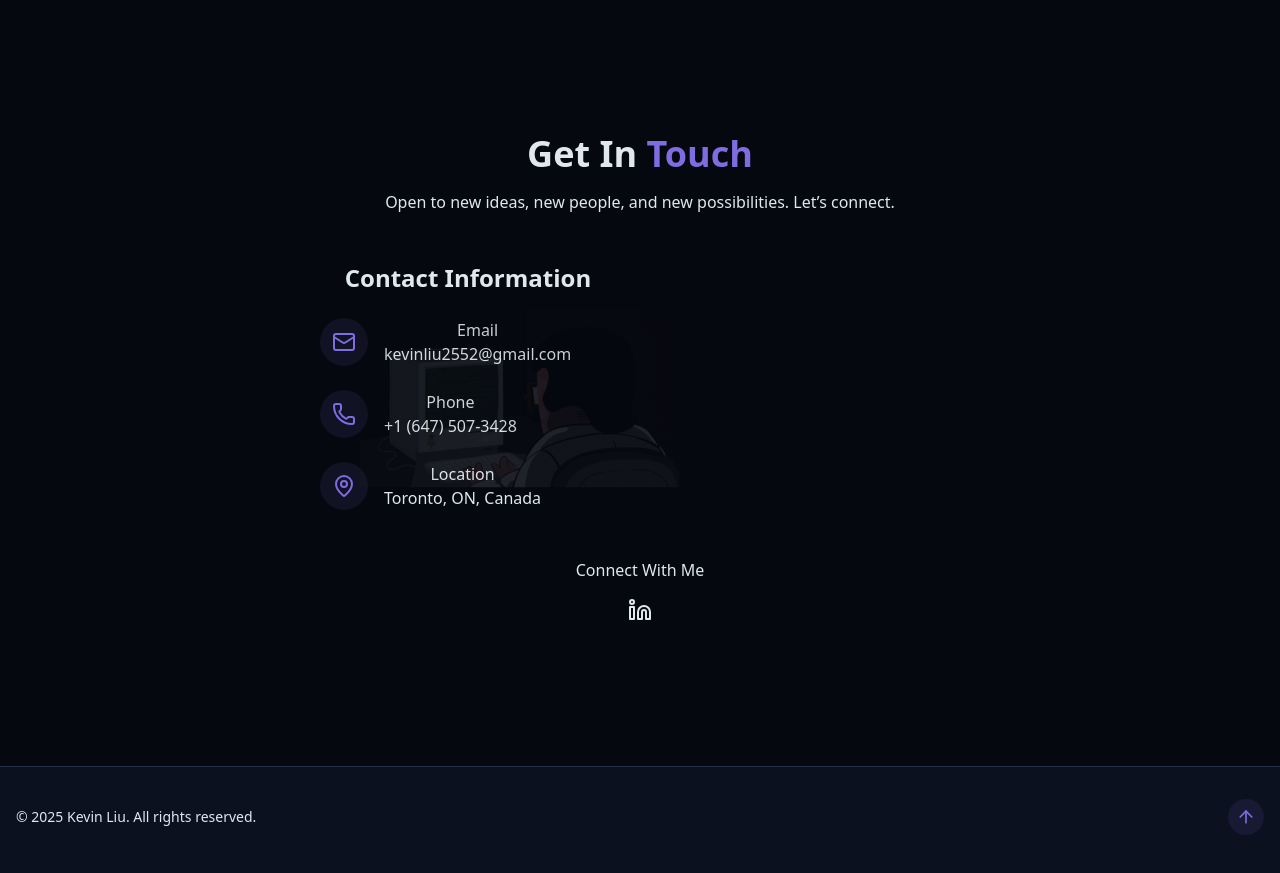
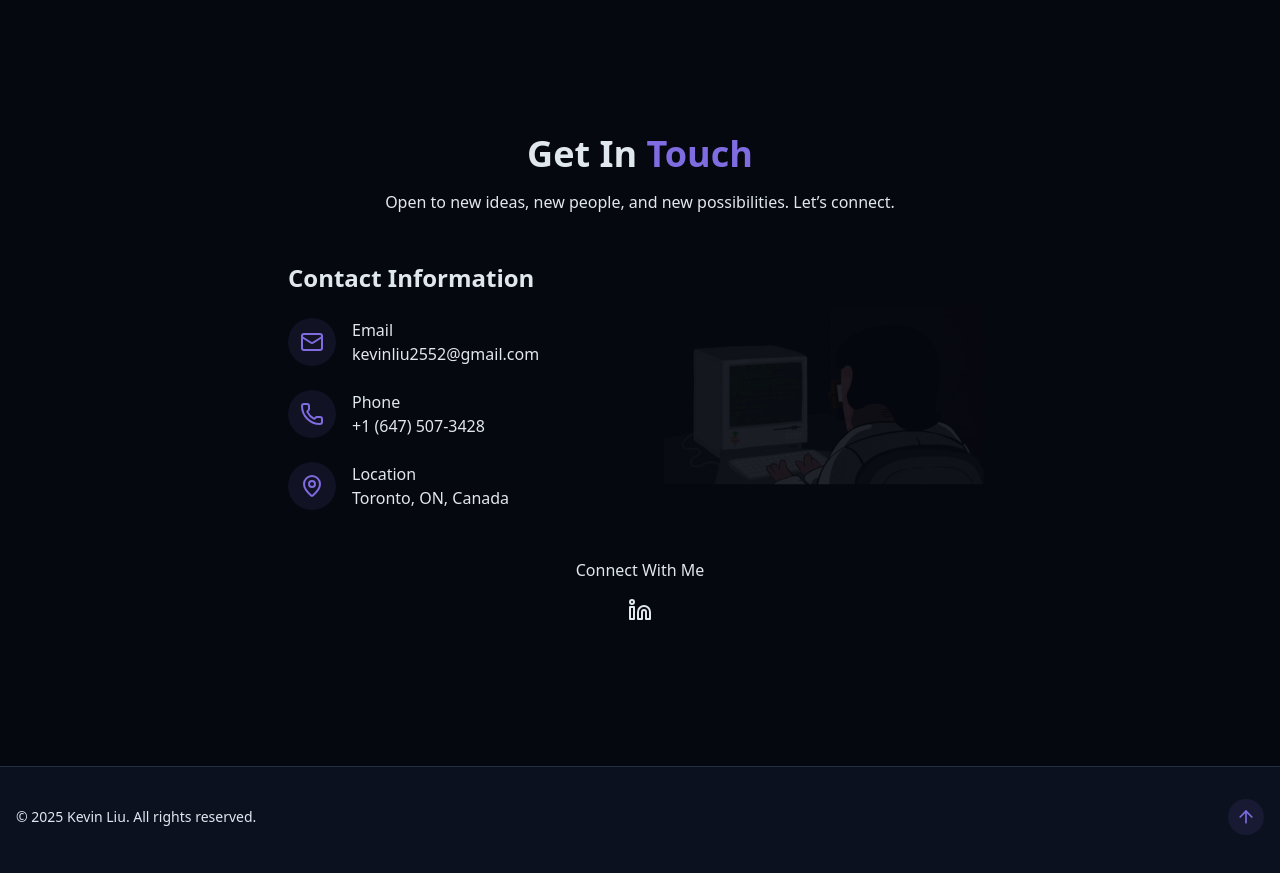
Before and after one commit to k4vinliu/k4vinliu, a React (Vite) app: page / in a window 1280 px wide. Shown: the part 3800-4673 px from the top of the page. Built offline with nearby package versions, Linux system fonts and the light colour scheme.

Commit message:
contact centering fix

```diff
--- a/src/components/ContactSection.jsx
+++ b/src/components/ContactSection.jsx
@@ -1,31 +1,30 @@
 import {
-  Instagram,
   Linkedin,
   Mail,
   MapPin,
   Phone,
-  Twitch,
-  Twitter,
 } from "lucide-react";
 
 export const ContactSection = () => {
   return (
     <section id="contact" className="py-24 px-4 relative bg-secondary/30">
-      <div className="container mx-auto max-w-5xl">
+      <div className="container mx-auto max-w-3xl">
         <h2 className="text-3xl md:text-4xl font-bold mb-4 text-center">
-          Get In <span className="text-primary"> Touch</span>
+          Get In <span className="text-primary">Touch</span>
         </h2>
 
         <p className="text-center text-muted-foreground mb-12 max-w-2xl mx-auto">
           Open to new ideas, new people, and new possibilities. Let’s connect.
         </p>
 
-        <div className="grid grid-cols-1 md:grid-cols-2 gap-12">
-          <div className="space-y-8 md:ml-40">
-            <h3 className="text-2xl font-semibold mb-6"> Contact Information</h3>
+        {/* Responsive layout for contact info + gif */}
+        <div className="grid grid-cols-1 md:grid-cols-2 gap-8 items-center">
+          {/* Left column: Contact info */}
+          <div className="space-y-8 items-center text-center md:items-start md:text-left">
+            <h3 className="text-2xl font-semibold mb-6">Contact Information</h3>
 
-            <div className="space-y-6 justify-center">
-              <div className="flex items-start space-x-4">
+            <div className="space-y-6">
+              <div className="flex flex-col sm:flex-row sm:items-start sm:space-x-4 items-center">
                 <div className="p-3 rounded-full bg-primary/10">
                   <Mail className="h-6 w-6 text-primary" />
                 </div>
@@ -39,7 +38,8 @@ export const ContactSection = () => {
                   </a>
                 </div>
               </div>
-              <div className="flex items-start space-x-4">
+
+              <div className="flex flex-col sm:flex-row sm:items-start sm:space-x-4 items-center">
                 <div className="p-3 rounded-full bg-primary/10">
                   <Phone className="h-6 w-6 text-primary" />
                 </div>
@@ -53,7 +53,8 @@ export const ContactSection = () => {
                   </a>
                 </div>
               </div>
-              <div className="flex items-start space-x-4">
+
+              <div className="flex flex-col sm:flex-row sm:items-start sm:space-x-4 items-center">
                 <div className="p-3 rounded-full bg-primary/10">
                   <MapPin className="h-6 w-6 text-primary" />
                 </div>
@@ -64,24 +65,31 @@ export const ContactSection = () => {
               </div>
             </div>
           </div>
+
+          {/* Right column: GIF */}
+          <div className="flex justify-center md:justify-center mt-6 md:mt-10">
+            <img
+              src="/assets/coding.gif"
+              alt="Floating Computer Guy"
+              className="w-[200px] sm:w-[240px] md:w-[320px] h-auto z-10 animate-[float2_4s_ease-in-out_infinite,twinkle_6s_ease-in-out_infinite]"
+            />
+          </div>
         </div>
 
-        {/* Moved this outside the grid and centered it */}
+        {/* Social links */}
         <div className="pt-12 flex flex-col items-center">
           <h4 className="font-medium mb-4 text-center">Connect With Me</h4>
           <div className="flex space-x-4">
-            <a href="https://www.linkedin.com/in/k4vinliu" target="_blank" rel="noopener noreferrer">
+            <a
+              href="https://www.linkedin.com/in/k4vinliu"
+              target="_blank"
+              rel="noopener noreferrer"
+            >
               <Linkedin />
             </a>
           </div>
         </div>
       </div>
-
-      <img
-        src="/assets/coding.gif"
-        alt="Floating Computer Guy"
-        className="absolute bottom-55 right-[600px] w-[240px] h-auto sm:w-[320px] z-10 animate-[float2_4s_ease-in-out_infinite,twinkle_6s_ease-in-out_infinite]"
-      />
     </section>
   );
 };
```
